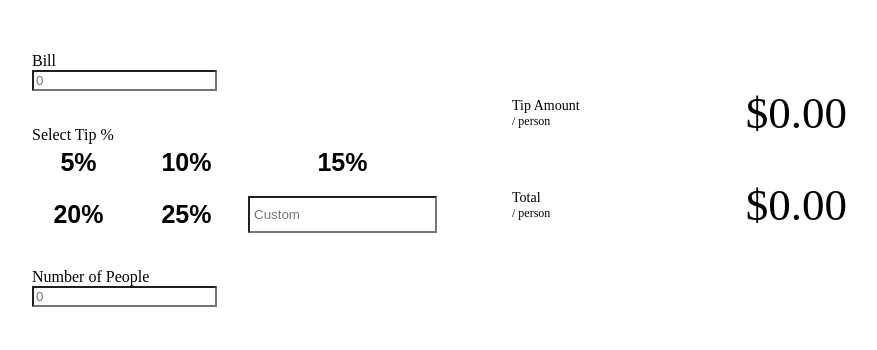
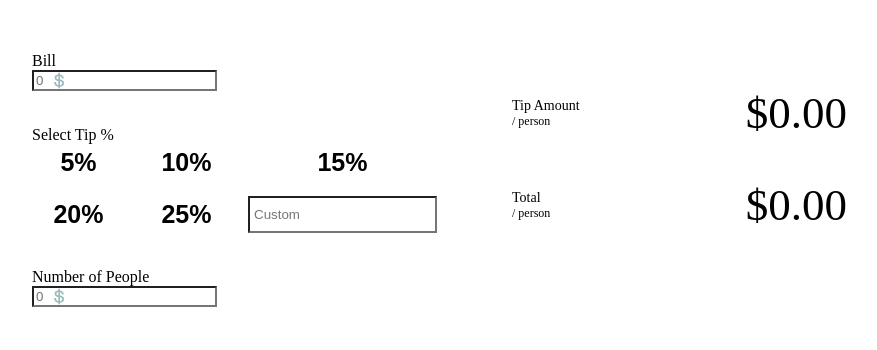
Before and after one commit to sivakotari/tip-splitter, a Vue app: page / in a window 1280 px wide. Shown: the part 186-536 px from the top of the page, without its empty margins (183-1060 px from the left). Built offline with nearby package versions, Linux system fonts and the light colour scheme; the HTML template or start-up script is replaced by a standard one.

Commit message:
icon path and style changes

```diff
--- a/src/components/UserInput.vue
+++ b/src/components/UserInput.vue
@@ -8,7 +8,7 @@
       type="number"
       :placeholder="placeholder"
       @input = "handleInput"
-      :style="style()"
+      :style="{'backgroundImage': `url(/images/icon-dollar.svg)`}"
       v-model = "usertext"
       :class = "{'field__error' : error}"
     >
@@ -67,11 +67,6 @@ export default {
       else
         this.error = message;
     },
-    style() {
-      return {
-        'background': `var(--lightest-grayish-cyan) url(/images/${this.prefix}.svg) no-repeat 20px center`,
-      }
-    }
   }
 }
 </script>
@@ -80,7 +75,9 @@ export default {
   .input__wrapper {
     position: relative;
     input {
-      // background: url(`@/images/${this.prefix}.svg`) no-repeat center 80px;
+      background-color: var(--lightest-grayish-cyan);
+      background-repeat: no-repeat;
+      background-position: 20px center;
     }
   }
   .icon {
```
